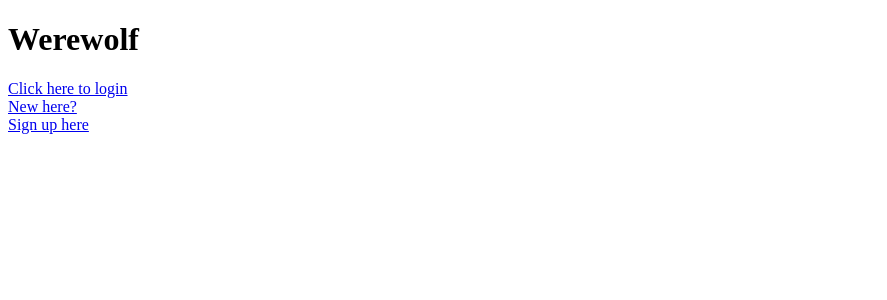
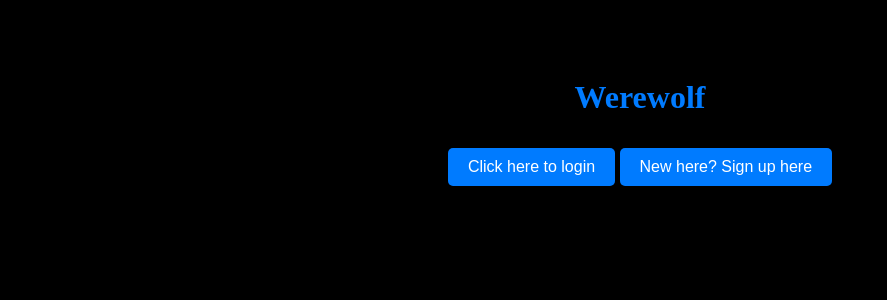
Before and after one commit to EyadYeager/WerewolfWeb, a Django app: page / in a window 1280 px wide. Shown: the top 300 px of the page, without its empty margins (0-887 px from the left). Run offline with Django 5.2, Linux system fonts and the light colour scheme.

Commit message:
dark mode on

```diff
--- a/templates/lobby/GameStart.html
+++ b/templates/lobby/GameStart.html
@@ -3,10 +3,12 @@
 
     <title>Werewolf</title></head>
 <body>
+
+
 <style>
         body {
             font-family: 'Arial', sans-serif;
-            background-color: #ececec;
+            background-image: url("https://cdn.discordapp.com/attachments/1155297794303725619/1213060756380327977/file-r5VL7keOz6n0cskX8qhzP4rk.png?ex=65f419dd&is=65e1a4dd&hm=321267e1e16aa85470a113db7f21aecf394d1eeabbe860c1d500252dd6863c02&");
             margin: 0;
             padding: 20px;
             color: #333;
--- a/templates/lobby/lobby.html
+++ b/templates/lobby/lobby.html
@@ -6,7 +6,7 @@
             font-family: 'Arial', sans-serif;
             font-size: 16px;
             color: #333;
-            background-color: #f4f4f4;
+            background-color: black;
             margin: 20px;
             padding: 20px;
         }
--- a/templates/main/index.html
+++ b/templates/main/index.html
@@ -2,16 +2,59 @@
 <html lang="en">
 <head>
     <meta charset="UTF-8">
-    <title>Main</title>
+    <title>Werewolf Game</title>
+    <style>
+        body {
+            font-family: 'Arial', sans-serif;
+            background-color: black;
+            color: #333;
+            text-align: center; /* Center align the content */
+            padding-top: 50px; /* Add some space on the top */
+        }
+
+        h1 {
+            color: #007bff;
+            font-family: Algerian;
+        }
+
+        a {
+            display: inline-block;
+            background-color: #007bff;
+            color: white;
+            padding: 10px 20px;
+            margin: 10px 0; /* Add some margin to separate the links */
+            border-radius: 5px; /* Rounded corners for the links */
+            text-decoration: none; /* Remove underline from links */
+            transition: background-color 0.3s; /* Smooth transition for hover effect */
+
+        }
+
+        a:hover {
+            background-color: #0056b3; /* Darken the button upon hover */
+        }
+
+        .signup-link {
+           display: inline-block;
+            background-color: #007bff;
+            color: white;
+            padding: 10px 20px;
+            margin: 10px 0; /* Add some margin to separate the links */
+            border-radius: 5px; /* Rounded corners for the links */
+            text-decoration: none; /* Remove underline from links */
+            transition: background-color 0.3s; /* Smooth transition for hover effect */
+
+        .signup-link:hover {
+            background-color: #218838; /* Darken the signup link upon hover */
+        }
+    </style>
 </head>
 <body>
-<h1>Werewolf</h1>
-{% if user.is_authenticated %}
-    <a href="/lobby/">Go to the lobby</a>
-{% else %}
-    <a href="/accounts/login/">Click here to login</a> <br>
-    <a href="/signup/">New here? <br> Sign up here</a>
-{% endif %}
-
+    <h1>Werewolf</h1>
+    {% if user.is_authenticated %}
+        <a href="/lobby/">Go to the lobby</a>
+    {% else %}
+        <a href="/accounts/login/">Click here to login</a>
+        <a href="/signup/" class="signup-link">New here? Sign up here</a>
+    {% endif %}
 </body>
 </html>
--- a/templates/registration/login.html
+++ b/templates/registration/login.html
@@ -6,7 +6,7 @@
     <style>
         body {
             font-family: Arial, Helvetica, sans-serif;
-            background-color: white;
+            background-color: black;
             display: flex;
             justify-content: center; /* Center the form container horizontally */
             padding-top: 40px; /* Add some space on the top */
@@ -19,7 +19,7 @@
         .container {
             width: 25%; /* Set the width of the container to 25% */
             padding: 16px;
-            background-color: white;
+            background-color: lightgrey;
             /* Ensure it doesn't become too narrow on small screens */
             min-width: 300px;
         }
--- a/templates/registration/signup.html
+++ b/templates/registration/signup.html
@@ -15,7 +15,7 @@
         /* Add padding to containers */
         .container {
             padding: 16px;
-            background-color: white;
+            background-color: lightgrey;
         }
 
         /* Full-width input fields */
```
Also changed, not shown: templates/lobby/CreateLobby.html (+6 -5 lines), templates/lobby/main.html (+9 -5 lines), db.sqlite3.
